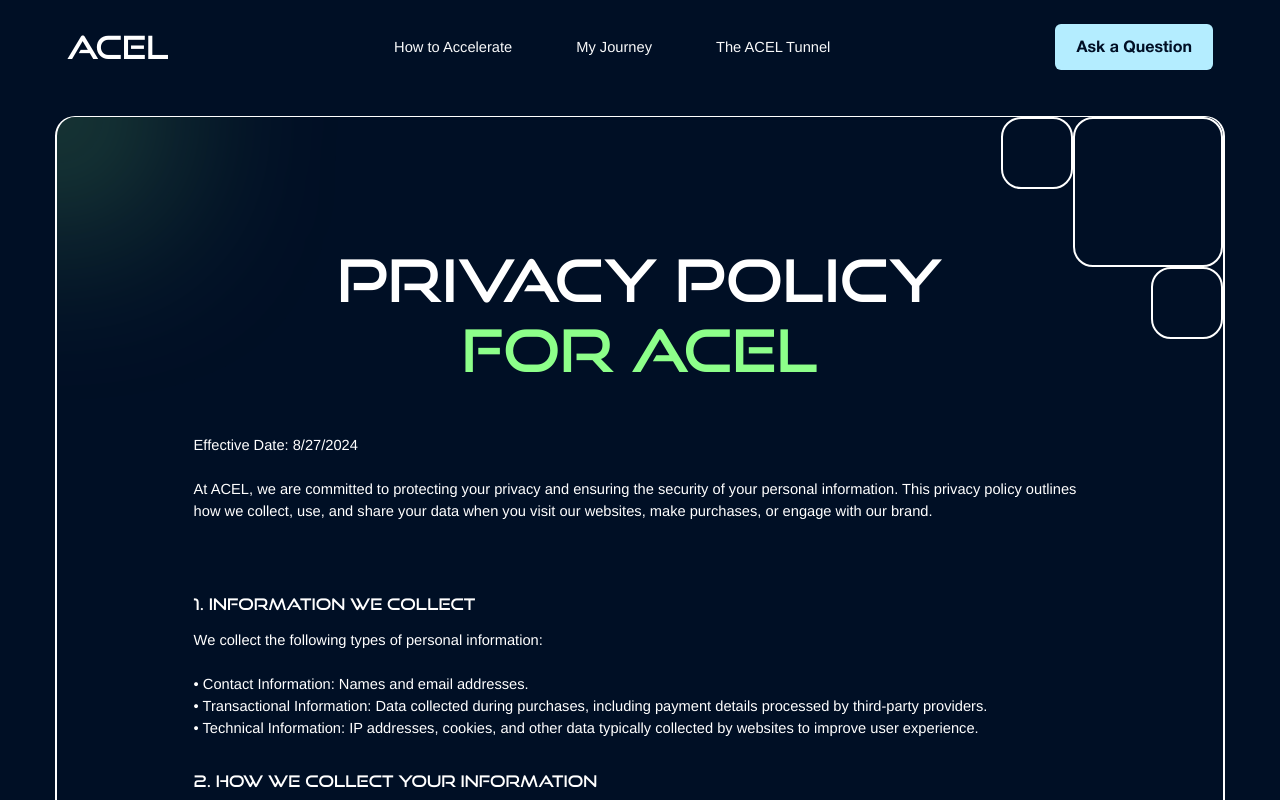
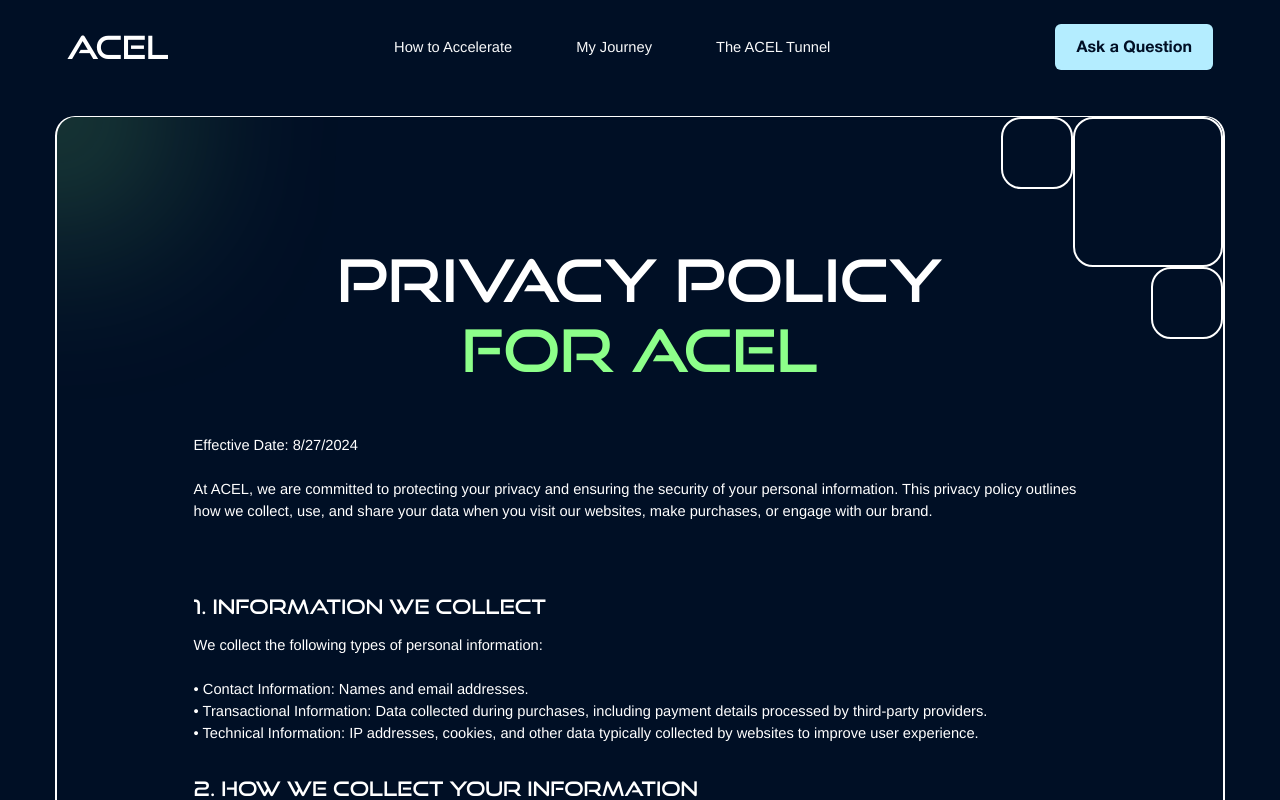
Before and after one commit to accelerateordie/accelerateordie.github.io, a Next.js app: page /privacy-policy in a window 1280 px wide. Shown: the top 800 px of the page. Built offline with nearby package versions, Linux system fonts and the light colour scheme.

Commit message:
Fix font size

```diff
--- a/app/components/privacy-policy/index.tsx
+++ b/app/components/privacy-policy/index.tsx
@@ -18,8 +18,8 @@ export default function Sections() {
                         {
                             privacyPolicyCopy.items.map((item,index) => (
                                 <div className="p-2 m-0">
-                                    <p className="font-goodtimes text-xmedium text-narrow-height text-left"
-                                        dangerouslySetInnerHTML={{ __html: item.title }}></p>
+                                    <h5 className="font-goodtimes text-narrow-height text-left"
+                                        dangerouslySetInnerHTML={{ __html: item.title }}></h5>
                                     <p className="text-thin text-small text-left mt-3"
                                         dangerouslySetInnerHTML={{ __html: item.description }}></p>
                                 </div>
--- a/app/copy/privacy-policy.ts
+++ b/app/copy/privacy-policy.ts
@@ -34,7 +34,6 @@ export const privacyPolicyCopy = {
         <br>
         •	Processing Orders: To fulfill your purchases, including managing payments and delivery.
         <br>
-
         •	Marketing: To send promotional materials and updates about our brand and products.
         `,
     },
```
Lines whose indentation alone changed are shown as unchanged.
